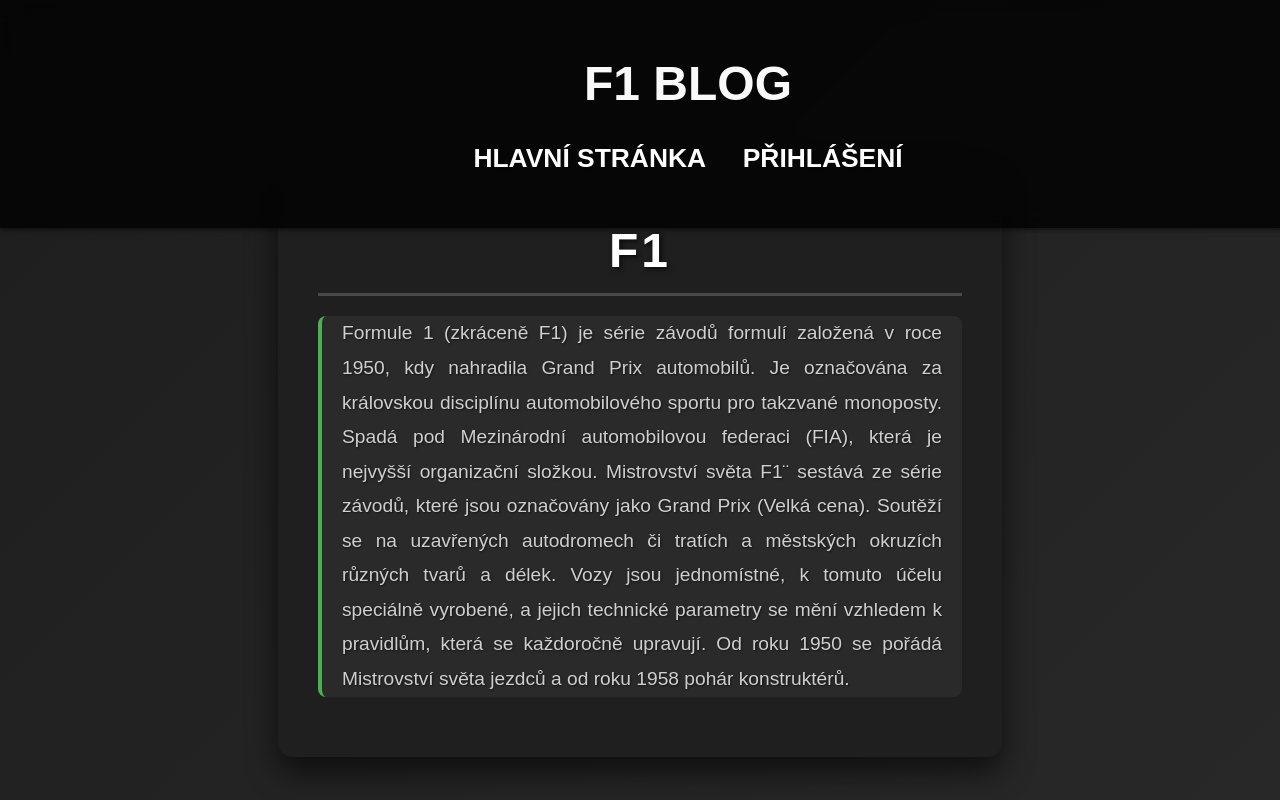
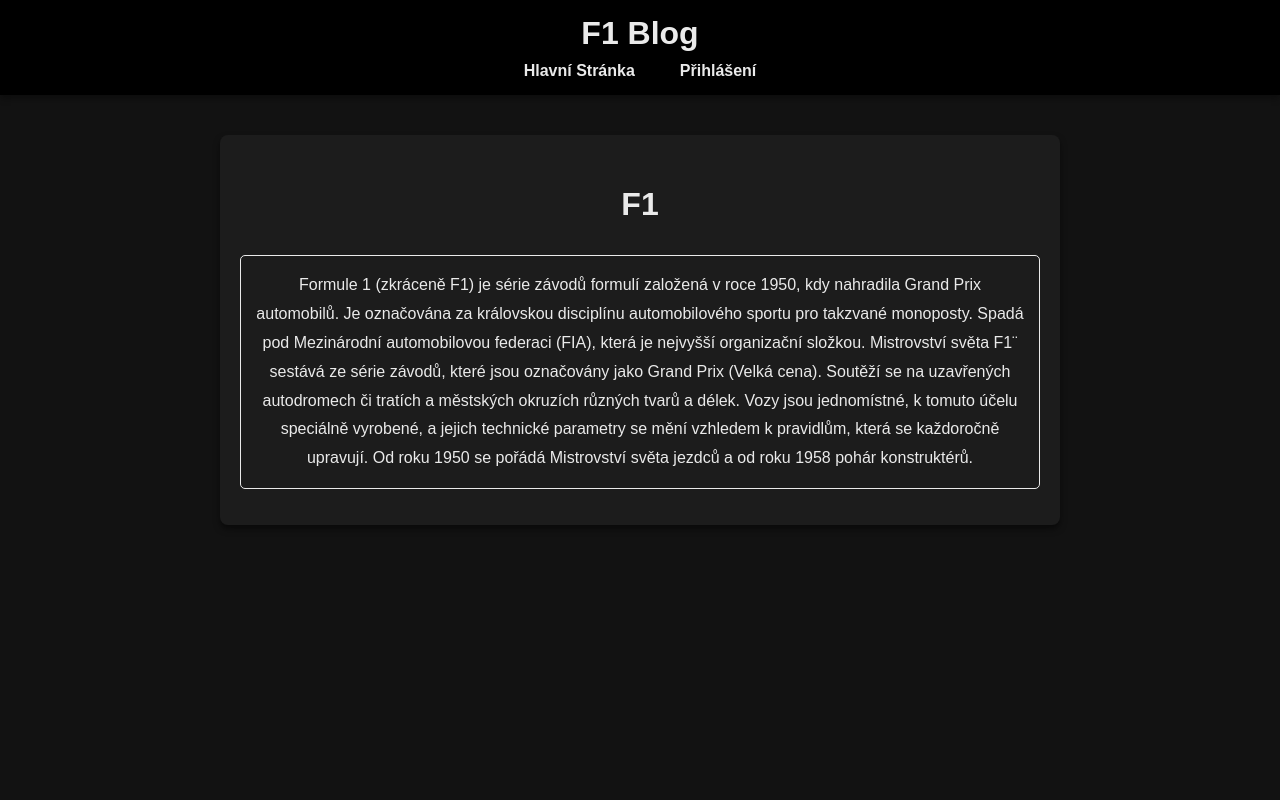
Before and after one commit to DanielKocandrle/Hlavni_projekt, a Flask app: page / in a window 1280 px wide. Run offline with Flask 3, Linux system fonts and the light colour scheme.

Commit message:
vytvoreni style.css, "Styl pro templates, ladeno do cerno bile barvy"

```diff
--- a/static/style.css
+++ b/static/style.css
@@ -1,210 +1,154 @@
-/* Hlavní nastavení pro celé tělo stránky */
+/* Globální nastavení */
 body {
+    font-family: Arial, Helvetica, sans-serif;
     margin: 0;
-    font-family: 'Arial', sans-serif;
-    background: linear-gradient(135deg, #1e1e1e, #282828);
-    color: #f9f9f9;
+    padding: 0;
+    background-color: #121212; /* Černá základní barva */
+    color: #EAEAEA; /* Jemná bílá pro text */
+}
+
+header {
+    background-color: #000; /* Černý záhlaví */
+    color: white;
+    padding: 15px 20px;
+    text-align: center;
+    box-shadow: 0 4px 6px rgba(0, 0, 0, 0.3);
+    position: sticky;
+    top: 0;
+    z-index: 1000;
+}
+
+header h1 {
+    margin: 0;
+    font-size: 2rem;
+}
+
+nav ul {
+    list-style: none;
+    padding: 0;
+    margin: 10px 0 0;
     display: flex;
     justify-content: center;
-    align-items: flex-start;
-    flex-direction: column;
-    min-height: 100vh;
+    gap: 15px;
 }
 
-/* Hlavička - pevná, s průhledností */
-header {
-    position: fixed;
-    top: 0;
-    left: 0;
-    width: 100%;
-    background: rgba(0, 0, 0, 0.8);
-    backdrop-filter: blur(10px);
-    padding: 1em 2em;
-    z-index: 10;
-    box-shadow: 0 2px 5px rgba(0, 0, 0, 0.5);
-    text-align: center;
-    color: #f9f9f9;
-    font-size: 1.5em;
-    text-transform: uppercase;
+nav ul li {
+    display: inline;
 }
 
-/* Posun hlavního obsahu pod hlavičku */
-main {
-    margin-top: 120px;
-    width: 100%;
-    display: flex;
-    justify-content: center;
-    align-items: center;
-    flex-direction: column;
+nav ul li a {
+    text-decoration: none;
+    color: #EAEAEA;
+    font-weight: bold;
+    padding: 5px 15px;
+    border-radius: 5px;
+    transition: background-color 0.3s ease, transform 0.2s ease;
 }
 
-/* Kontejner pro obsah */
-.container {
-    max-width: 700px;
-    text-align: center;
-    padding: 40px;
-    background: rgba(31, 31, 31, 0.95);
-    border-radius: 15px;
-    box-shadow: 0 15px 30px rgba(0, 0, 0, 0.6);
-    transform: scale(1);
-    transition: transform 0.3s ease;
+nav ul li a:hover {
+    background-color: #333; /* Jemné zvýraznění */
+    transform: scale(1.05); /* Jemné zvětšení */
 }
 
-.container:hover {
-    transform: scale(1.02);
+/* Obsah stránky */
+main {
+    padding: 20px;
+    max-width: 800px;
+    margin: 40px auto;
+    background-color: #1c1c1c; /* Tmavě šedá karta */
+    border-radius: 8px;
+    box-shadow: 0 4px 6px rgba(0, 0, 0, 0.5);
 }
 
-/* Nadpis uvnitř kontejneru */
-.container h1 {
-    font-size: 3em;
-    letter-spacing: 3px;
-    margin: 20px 0;
-    color: #ffffff;
-    text-transform: uppercase;
-    border-bottom: 3px solid #ffffff30;
-    padding-bottom: 15px;
-    text-shadow: 2px 2px 5px rgba(0, 0, 0, 0.7);
+/* Specifické bloky */
+h1, h3 {
+    text-align: center;
+    color: #EAEAEA;
 }
 
-/* Text uvnitř kontejneru */
-.container p {
+.container {
+    margin-top: 20px;
     line-height: 1.8;
-    font-size: 1.2em;
-    margin: 20px 0;
-    color: #cfcfcf;
-    text-align: justify;
 }
 
-/* Tlačítko */
-.button {
-    display: inline-block;
-    margin-top: 25px;
-    padding: 15px 35px;
-    font-size: 1.1em;
-    font-weight: bold;
-    letter-spacing: 1.2px;
-    text-transform: uppercase;
-    text-decoration: none;
-    color: #ffffff;
-    background: linear-gradient(135deg, #333333, #181818);
-    border: 2px solid #ffffff20;
-    border-radius: 30px;
-    transition: all 0.4s ease;
-    cursor: pointer;
-    box-shadow: 0 4px 8px rgba(0, 0, 0, 0.5);
+form {
+    display: flex;
+    flex-direction: column;
+    gap: 15px;
+    margin: 20px auto;
+    max-width: 400px;
+    background-color: #000; /* Černý formulář */
+    padding: 20px;
+    border-radius: 8px;
+    box-shadow: 0 4px 6px rgba(0, 0, 0, 0.6);
 }
 
-.button:hover {
-    background: #ffffff;
-    color: #181818;
-    transform: scale(1.1);
-    box-shadow: 0 6px 12px rgba(255, 255, 255, 0.2);
+form label {
+    font-weight: bold;
+    color: #EAEAEA; /* Bílý text */
 }
 
-/* Formulář styl */
-form {
-    background: rgba(40, 40, 40, 0.95);
-    padding: 30px 30px;
-    border-radius: 10px;
-    box-shadow: 0 10px 20px rgba(0, 0, 0, 0.6);
+form input[type="text"], form input[type="password"] {
+    padding: 10px;
+    border: none;
+    border-radius: 5px;
+    font-size: 1rem;
     width: 100%;
-    max-width: 500px;
-    margin: 20px auto;
-    text-align: left;
+    box-sizing: border-box;
+    background-color: #1c1c1c; /* Tmavé pole */
+    color: white;
+    outline: none;
+    transition: box-shadow 0.3s ease, transform 0.2s ease;
 }
 
-/* Formulářové položky */
-form label {
-    display: block;
-    font-size: 1.1em;
-    margin-bottom: 8px;
-    color: #ffffff;
+form input[type="text"]:focus, form input[type="password"]:focus {
+    box-shadow: 0 0 5px rgba(255, 255, 255, 0.8);
+    transform: scale(1.02); /* Jemné zvětšení při zaměření */
 }
 
-form input, form textarea, form select {
-    width: 100%;
+form input[type="submit"] {
     padding: 10px;
-    margin-bottom: 15px;
-    font-size: 1em;
-    color: #ffffff;
-    background: #262626;
-    border: 1px solid #3a3a3a;
+    background-color: #1c1c1c; /* Tmavé tlačítko */
+    color: #EAEAEA; /* Bílé písmo */
+    cursor: pointer;
+    font-weight: bold;
+    border: 2px solid #EAEAEA;
     border-radius: 5px;
-    outline: none;
-    transition: border 0.3s ease;
+    transition: background-color 0.3s ease, color 0.3s ease, transform 0.2s ease;
 }
 
-form input:focus, form textarea:focus, form select:focus {
-    border: 1px solid #4CAF50;
-    box-shadow: 0 0 8px rgba(76, 175, 80, 0.5);
+form input[type="submit"]:hover {
+    background-color: #EAEAEA; /* Bílý podklad při najetí */
+    color: #121212; /* Černý text při najetí */
+    transform: scale(1.05); /* Zvýraznění pomocí zvětšení */
 }
 
-/* Tlačítko ve formuláři */
-form button {
-    padding: 10px 20px;
-    background: #4CAF50;
-    color: #ffffff;
-    border: none;
+/* Bloky zpráv */
+main p {
+    text-align: center;
+    padding: 15px;
+    background-color: #1c1c1c; /* Tmavé bloky */
+    border: 1px solid #EAEAEA;
     border-radius: 5px;
-    font-size: 1em;
-    cursor: pointer;
-    transition: all 0.3s ease;
+    margin-top: 20px;
 }
 
-form button:hover {
-    background: #45a049;
-    transform: scale(1.05);
+main p h3 {
+    margin: 0;
 }
 
-/* Seznam / Odkazy */
-ul {
-    list-style: none;
-    padding: 0;
-    margin: 30px 0;
-    text-align: center;
+/* Pro responzivitu */
+@media (max-width: 768px) {
+    nav ul {
+        flex-direction: column;
+        gap: 10px;
+    }
+
+    form {
+        max-width: 90%;
+    }
+
+    main {
+        padding: 15px;
+    }
 }
-
-ul li {
-    display: inline-block;
-    margin: 0 15px;
-}
-
-ul li a {
-    text-decoration: none;
-    font-size: 1.1em;
-    font-weight: bold;
-    color: #ffffff;
-    border-bottom: 2px solid transparent;
-    transition: all 0.3s ease;
-    text-shadow: 1px 1px 3px rgba(0, 0, 0, 0.6);
-}
-
-ul li a:hover {
-    color: #ffffff;
-    border-bottom: 2px solid #ffffff;
-}
-
-/* Patička */
-footer {
-    margin-top: 50px;
-    font-size: 0.9em;
-    color: #888888;
-    text-align: center;
-    padding-bottom: 20px;
-}
-
-/* Styl pro odstavce */
-p {
-    line-height: 1.8;
-    font-size: 1.1em;
-    margin: 20px auto;
-    color: #dcdcdc;
-    text-align: justify;
-    max-width: 600px; /* Maximální šířka odstavců */
-    padding: 0 20px; /* Horizontální odsazení od okrajů */
-    text-shadow: 1px 1px 2px rgba(0, 0, 0, 0.5); /* Jemný stín textu */
-    border-left: 4px solid #4CAF50; /* Ozdobný barevný pruh na levé straně */
-    padding-left: 20px; /* Odsazení od barevného pruhu */
-    background: rgba(255, 255, 255, 0.05); /* Jemné průhledné pozadí */
-    border-radius: 8px;
-}
```
